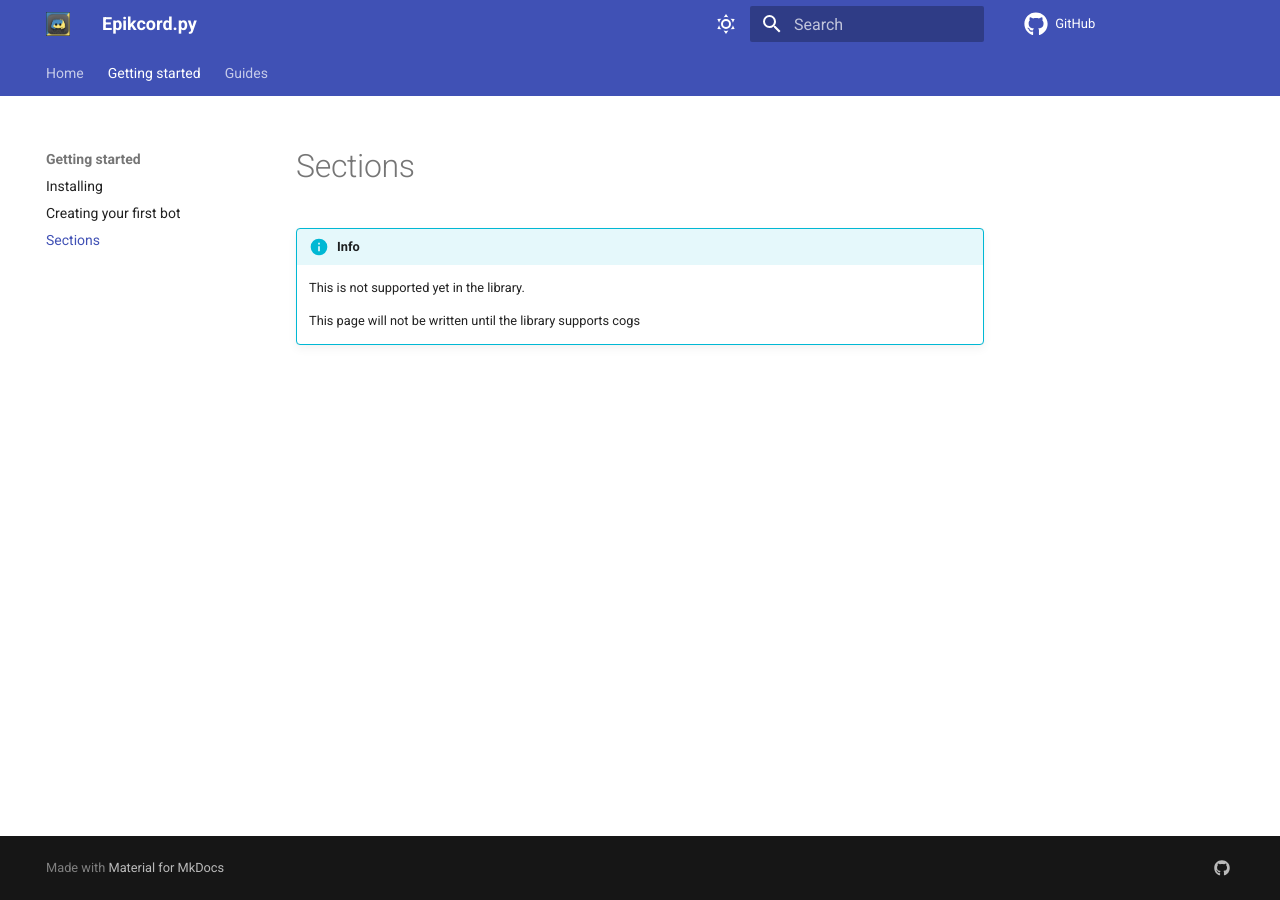
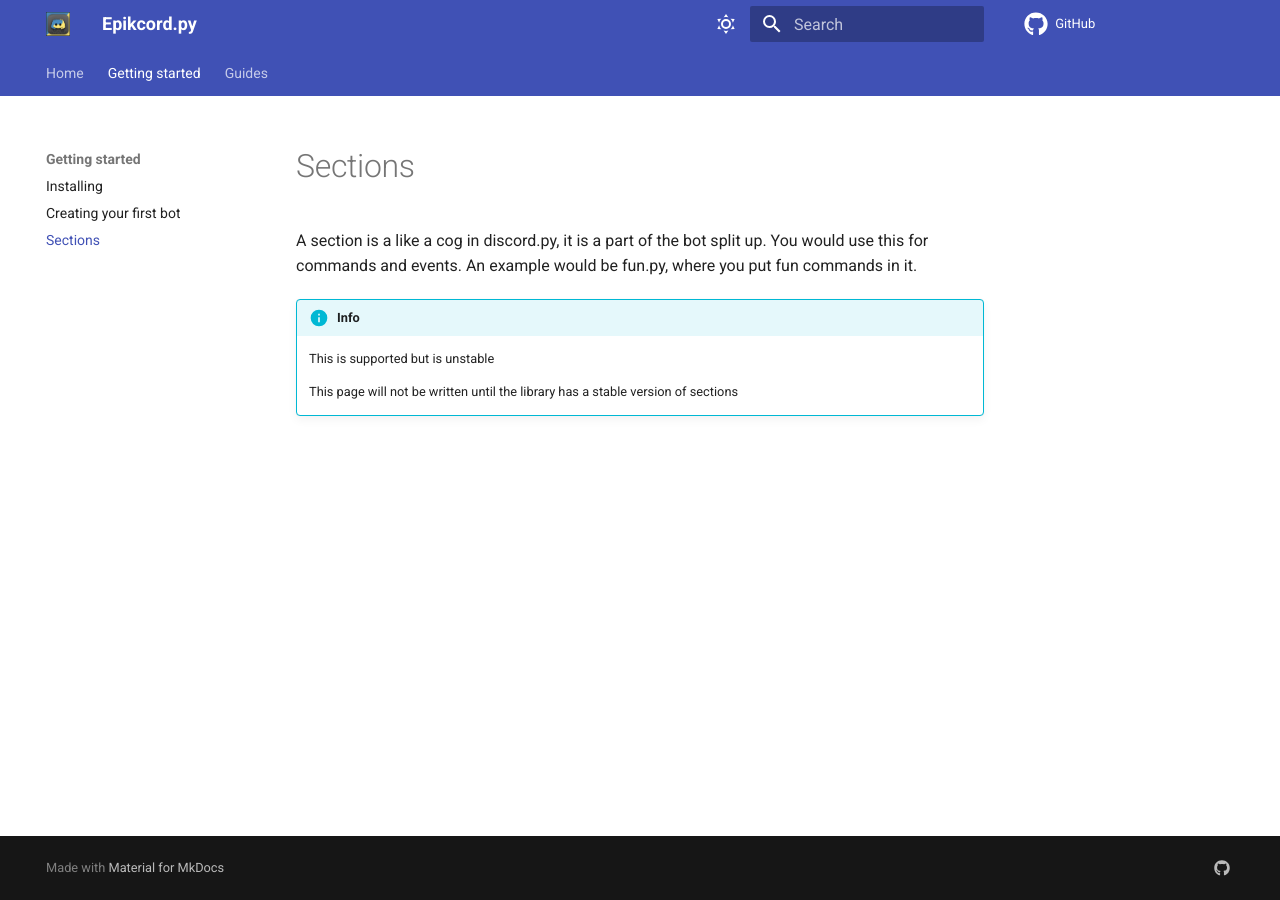
Before and after one commit to Jerrydotpy/EpikCordGuide, an MkDocs documentation site: the page built from docs/gettingstarted/sections.md, in a window 1280 px wide. Built offline with MkDocs 1.6.1 and Material for MkDocs 9.7.7, drawn with Linux system fonts in a browser that asks for light colours; comment, search, counter and statistics services are not loaded.

Commit message:
Update sections

```diff
--- a/docs/gettingstarted/sections.md
+++ b/docs/gettingstarted/sections.md
@@ -5,7 +5,9 @@ authors: Epikcord.py
 
 # Sections
 
+A section is a like a cog in discord.py, it is a part of the bot split up. You would use this for commands and events. An example would be fun.py, where you put fun commands in it.
+
 !!! info
-    This is not supported yet in the library.
+    This is supported but is unstable
 
-    This page will not be written until the library supports cogs
+    This page will not be written until the library has a stable version of sections
```
